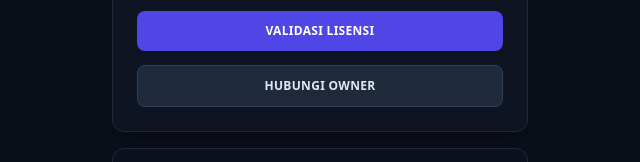
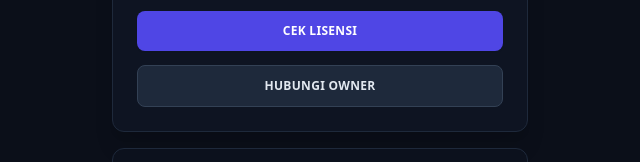
Before and after one commit to HarunEpep/license-runzy-hwid-pcmobile-strgimanggs, a plain HTML site: page index.html in a window 1280 px wide. Shown: the part 356-518 px from the top of the page, 320-960 px from the left. Drawn offline with nearby package versions, Linux system fonts and the light colour scheme.

Commit message:
Change button text from 'VALIDASI LISENSI' to 'CEK LISENSI'

```diff
--- a/index.html
+++ b/index.html
@@ -68,7 +68,7 @@
           type="submit"
           class="w-full bg-indigo-600 hover:bg-indigo-500 active:bg-indigo-700 text-white font-bold text-xs tracking-wide uppercase py-3 rounded-lg transition-colors duration-150 shadow-sm cursor-pointer"
         >
-          VALIDASI LISENSI
+          CEK LISENSI
         </button>
 
         <a
```
